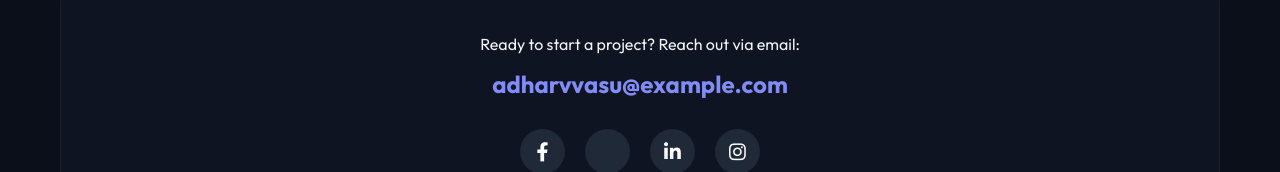
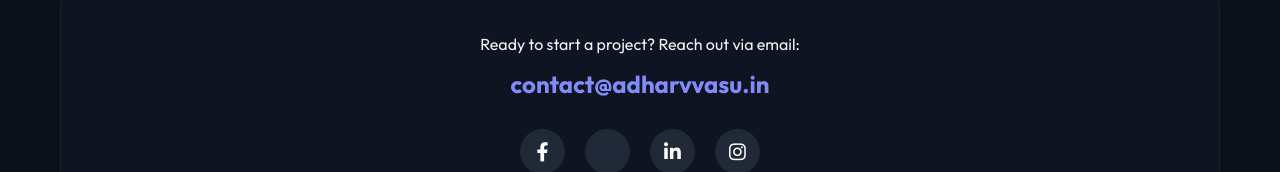
Before and after one commit to chetakcreation/Adharv, a plain HTML site: page index.html in a window 1280 px wide. Shown: the part 2926-3098 px from the top of the page. Drawn offline with nearby package versions, Linux system fonts and the light colour scheme; no server answers; some icons are missing.

Commit message:
Add files via upload

```diff
--- a/index.html
+++ b/index.html
@@ -214,7 +214,7 @@
             <h2 class="section-title">Let's Build Something <span>Amazing</span></h2>
             <div class="contact-box">
                 <p>Ready to start a project? Reach out via email:</p>
-                <a href="#" id="contactEmail" class="email">adharvvasu@example.com</a>
+                <a href="#" id="contactEmail" class="email">contact@adharvvasu.in</a>
 
                 <div class="social-links" id="socialLinksContainer">
                     <a href="#" target="_blank"><i class="fa-brands fa-facebook-f"></i></a>
```
